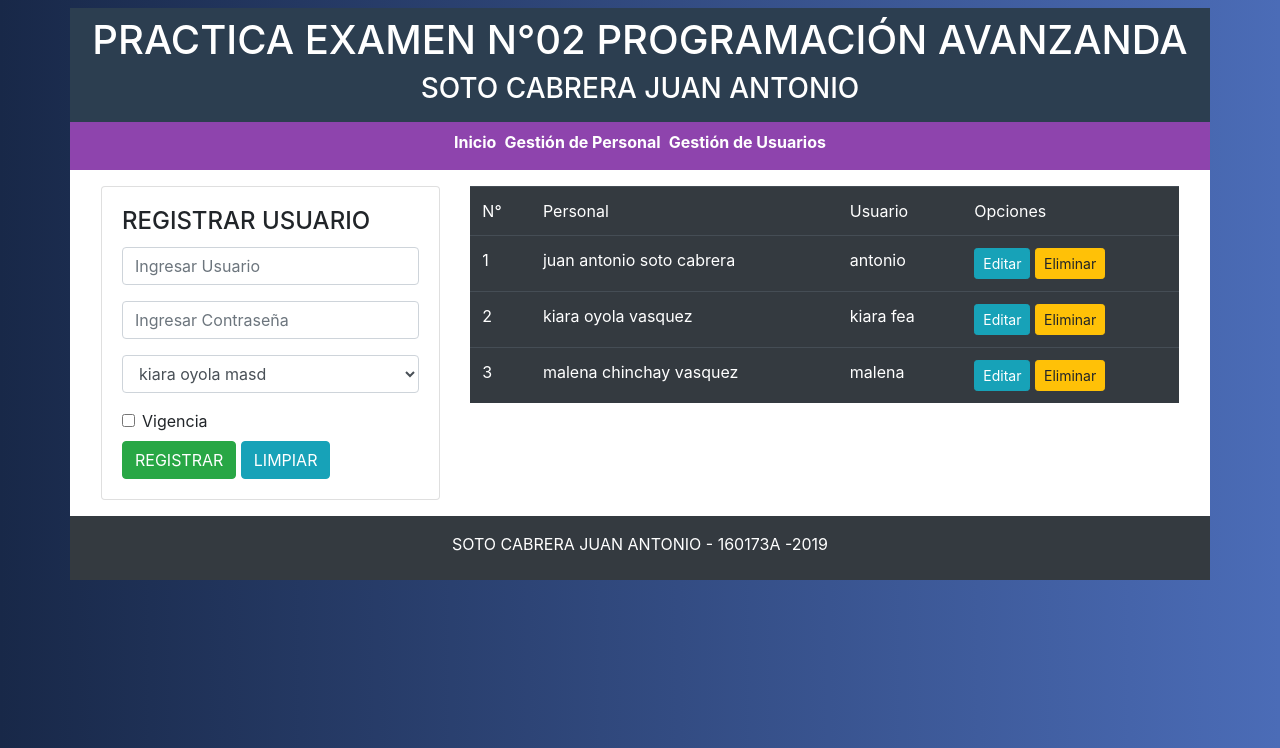
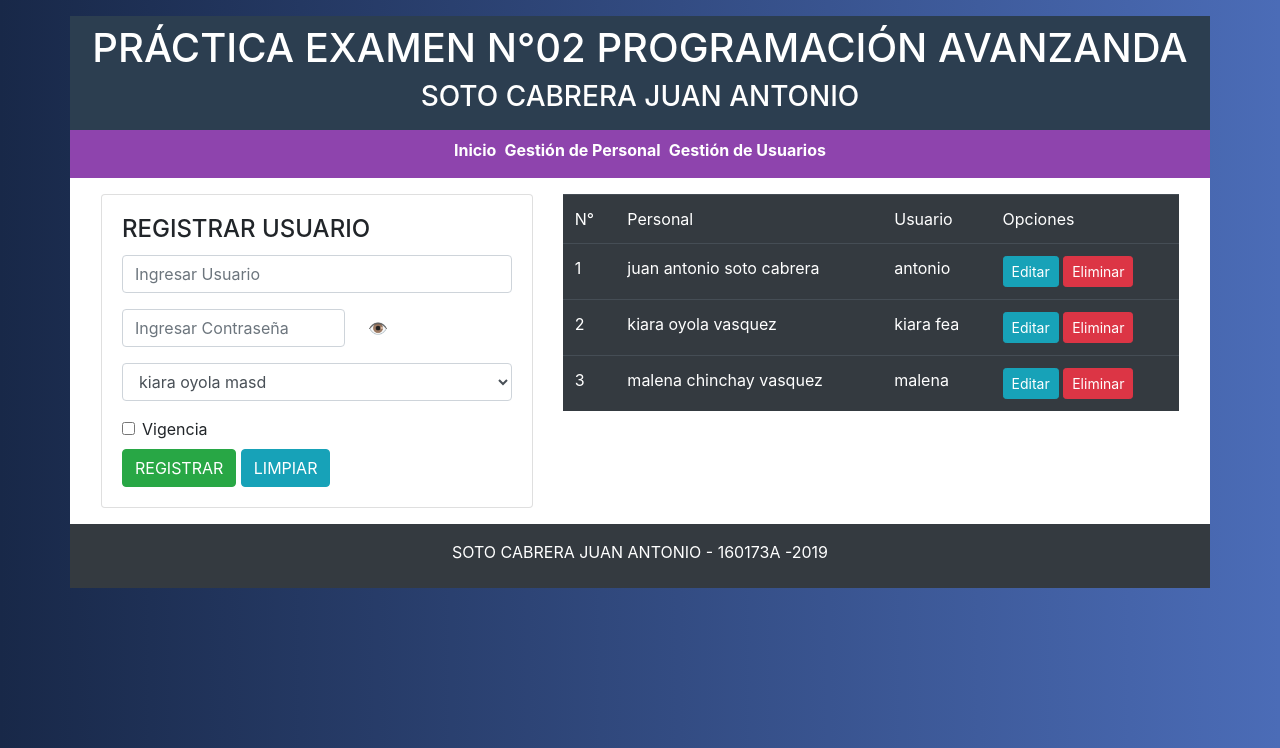
Before and after one commit to jsotoca/practica1_examen_progra, a PHP site: page /gestion_usuarios.php in a window 1280 px wide. Shown: the top 748 px of the page. Run offline with PHP 8.4, Linux system fonts and the light colour scheme; data comes from the database, SQL or seed files in the repository.

Commit message:
se actualizo detalles del usuario y cabecera

```diff
--- a/cabecera.php
+++ b/cabecera.php
@@ -9,10 +9,10 @@
     <title>PRÁCTICA EXAMEN N°02 - PROGRAMACION AVANZADA</title>
 </head>
 <body>
-    <header class="container cabecera mt-2">
+    <header class="container cabecera mt-3">
         <div class="row d-flex justify-content-center">
             <div class="col-12 text-center text-white p-2">
-                <h1>PRACTICA EXAMEN N°02 PROGRAMACIÓN AVANZANDA</h1>
+                <h1>PRÁCTICA EXAMEN N°02 PROGRAMACIÓN AVANZANDA</h1>
                 <h3>SOTO CABRERA JUAN ANTONIO</h3>
             </div>
         </div>
--- a/gestion_personal.php
+++ b/gestion_personal.php
@@ -61,11 +61,11 @@
                                             <td><?php echo $dato['nombres'] ." ".$dato['ap_paterno'] ." ".$dato['ap_materno'] ?> </td>
                                             <td><?php echo $dato['dni'] ?></td>
                                             <td><?php echo $dato['telefono'] ?></td>
-                                            <td><?php echo $dato['vigencia'] ?></td>
+                                            <td><?php echo ($dato['vigencia']==1)? 'activo' : 'inactivo' ?></td>
                                             <td>
                                                 <!-- <button class="btn btn-info btn-sm" data-toggle="modal" data-target="#editar_personal">Editar</button> -->
-                                                <button class="btn btn-info btn-sm" onclick="modalPersonal(<?php echo $dato['codigo']?>)">Editar</button>
-                                                <button class="btn btn-warning btn-sm" onclick="eliminarPersonal(<?php echo $dato['codigo']?>)">Eliminar</button>
+                                                <button class="btn btn-info btn-sm mb-1" onclick="modalPersonal(<?php echo $dato['codigo']?>)">Editar</button>
+                                                <button class="btn btn-danger btn-sm mb-1" onclick="eliminarPersonal(<?php echo $dato['codigo']?>)">Eliminar</button>
                                             </td>
 
                                         </tr>
--- a/gestion_usuarios.php
+++ b/gestion_usuarios.php
@@ -1,7 +1,7 @@
 <?php include "cabecera.php"; ?>
 <section class="container bg-white">
     <div class="row p-3">
-        <div class="col-4">
+        <div class="col-5">
             <div class="card">
                 <div class="card-body">
                     <h4 class="card-title">REGISTRAR USUARIO</h4>
@@ -9,8 +9,13 @@
                             <div class="form-group">
                             <input type="text" placeholder="Ingresar Usuario" id="usuario" name="usuario" class="form-control" required="true">
                             </div>
-                            <div class="form-group">
-                            <input type="password" placeholder="Ingresar Contraseña" id="clave" name="clave" class="form-control"  required="true">
+                            <div class="form-row form-group align-items-center">
+                                <div class="col-7">
+                                    <input type="password" placeholder="Ingresar Contraseña" id="clave" name="clave" class="form-control"  required="true">
+                                </div>
+                                <div class="col-5">
+                                <button id="btnClave" type="button" class="btn btn-link" onclick="mostrarClavecita()">&#128065;</button>
+                                </div>
                             </div>
                             <div class="form-group">
                                 <select class="form-control" id="personal">
@@ -40,7 +45,7 @@
                 </div>
             </div>
         </div>
-        <div class="col-8">
+        <div class="col-7">
             <div class="table-responsive">
                 <table class="table table-dark">
                     <thead>
@@ -66,7 +71,7 @@
                                             <td><?php echo $dato['nombre'] ?></td>
                                             <td>
                                                 <button class="btn btn-info btn-sm" onclick="modalUsuario(<?php echo $dato['codigo']?>)">Editar</button>
-                                                <button class="btn btn-warning btn-sm" onclick="eliminarUsuario(<?php echo $dato['codigo']?>)">Eliminar</button>
+                                                <button class="btn btn-danger btn-sm" onclick="eliminarUsuario(<?php echo $dato['codigo']?>)">Eliminar</button>
                                             </td>
 
                                         </tr>
--- a/js/funciones.js
+++ b/js/funciones.js
@@ -14,6 +14,7 @@ $("#personal_nuevo").submit(function(e){
         datos,
         function(){
             location.reload();
+            $("#personal_nuevo").trigger('reset');
         }
     );
 });
@@ -77,9 +78,19 @@ $("#usuario_nuevo").submit(function(e){
         datos,
         function(){
             location.reload();
+            $("#usuario_nuevo").trigger('reset');
         }
     );
 });
+
+function mostrarClavecita(){
+    var x = document.getElementById("clave");
+    if (x.type === "text") {
+        x.type = "password";
+    } else {
+        x.type = "text";
+    }
+}
 
 function modalUsuario(index){
     const datos = {codigo: index}
--- a/modal_personal.php
+++ b/modal_personal.php
@@ -37,7 +37,7 @@
                         <input type="checkbox" <?php echo ($datos['vigencia']==1)? 'checked' : '' ?> name="Evigencia" id="Evigencia" class="form-check-input">
                         <label for="Evigencia" class="form-check-label">Vigencia</label>
                     </div>
-                    <button type="button" class="btn btn-success btn-block" onclick="editarPersonal()">REGISTRAR</button>
+                    <button type="button" class="btn btn-info btn-block" onclick="editarPersonal()">EDITAR</button>
                 </form>
             <?php
         }
--- a/modal_usuario.php
+++ b/modal_usuario.php
@@ -41,7 +41,7 @@
                                 <input type="checkbox" <?php echo ($datos['vigencia']==1)? 'checked' : '' ?> name="UUvigencia" id="UUvigencia" class="form-check-input">
                                 <label for="UUvigencia" class="form-check-label">Vigencia</label>
                             </div>
-                            <button type="button" class="btn btn-success btn-block" onclick="editarUsuario()">REGISTRAR</button>
+                            <button type="button" class="btn btn-warning btn-block" onclick="editarUsuario()">EDITAR</button>
                     </form>
             <?php
         }
```
